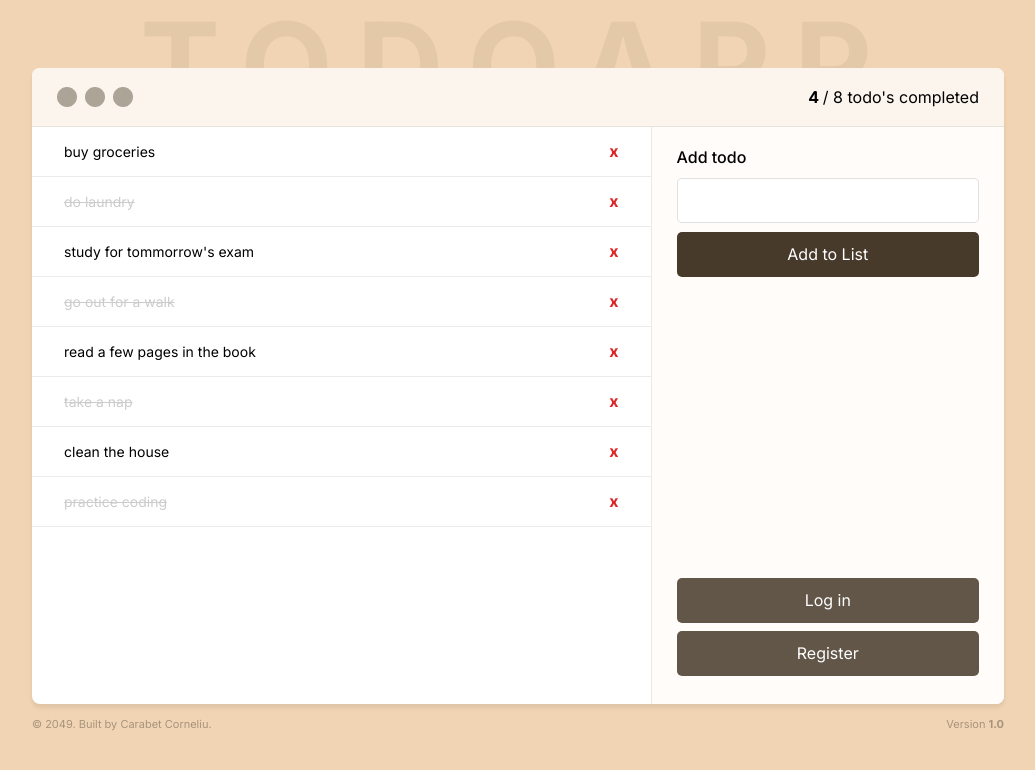
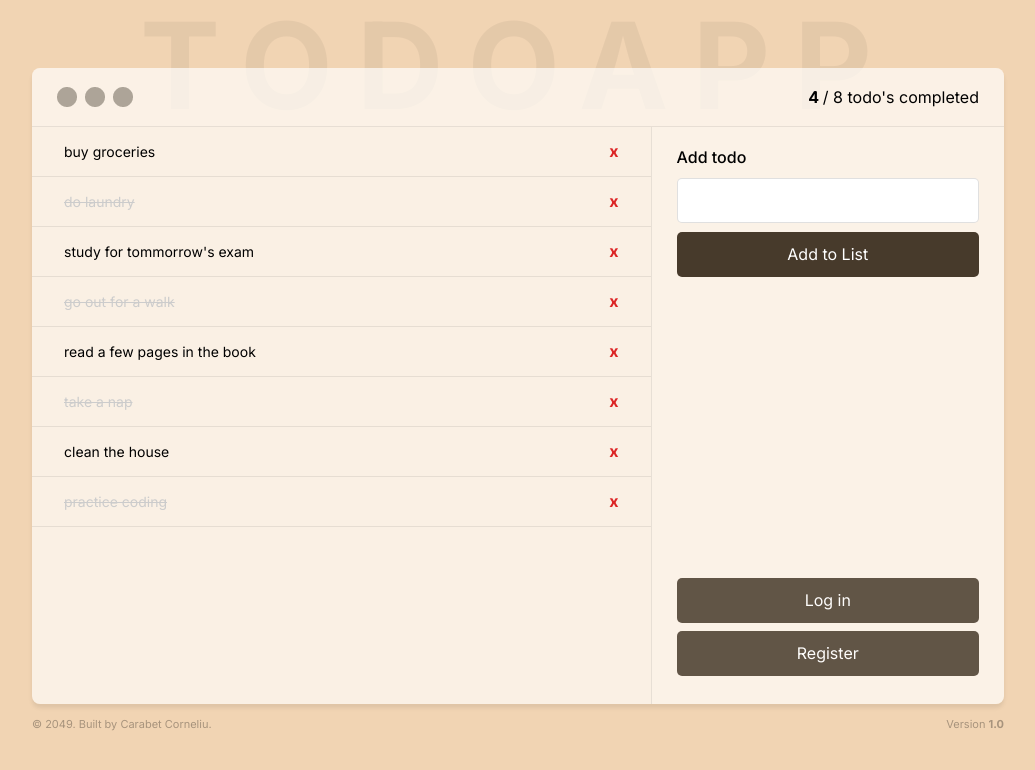
Before and after one commit to carabetcorneliu/ToDo-App-Portfolio, a React (Vite) app: page / in a window 1280 px wide. Shown: the top 770 px of the page, without its empty margins (122-1157 px from the left). Built offline with nearby package versions, Linux system fonts and the light colour scheme.

Commit message:
background-opacity changes, less contrast and a pleasant highlighting of the backgroundheading text

```diff
--- a/src/components/App.tsx
+++ b/src/components/App.tsx
@@ -57,7 +57,7 @@ function App() {
 
       <main
         className="relative w-[972px] h-[636px] bg-white rounded-[8px] shadow-[0_4px_4px_rgba(0,0,0,0.08)]
-      grid grid-cols-[7fr_4fr] grid-rows-[59px_1fr] overflow-hidden"
+      grid grid-cols-[7fr_4fr] grid-rows-[59px_1fr] overflow-hidden bg-opacity-65"
       >
         <Header todos={todos} />
 
--- a/src/components/Header.tsx
+++ b/src/components/Header.tsx
@@ -4,7 +4,7 @@ import Counter from "./Counter.tsx";
 const Header = ({ todos }) => {
     return (
         <header className="flex justify-between items-center col-[1/3] rows-[1/2] bg-[#fbf5ed] border-b border-black/[0.08]
-        px-[25px]">
+        px-[25px] bg-opacity-15">
             <Logo />
 
             <Counter todos={todos}/>
--- a/src/components/Sidebar.tsx
+++ b/src/components/Sidebar.tsx
@@ -5,7 +5,7 @@ const Sidebar = () => {
   return (
     <section
       className="flex flex-col col-[2/3] row-[2/3] bg-[#fffcf9] border-l border-black/[0.08]
-        px-[25px] pt-[18px] pb-[28px]"
+        px-[25px] pt-[18px] pb-[28px] bg-opacity-15"
     >
       <AddTodoForm />
 
```
